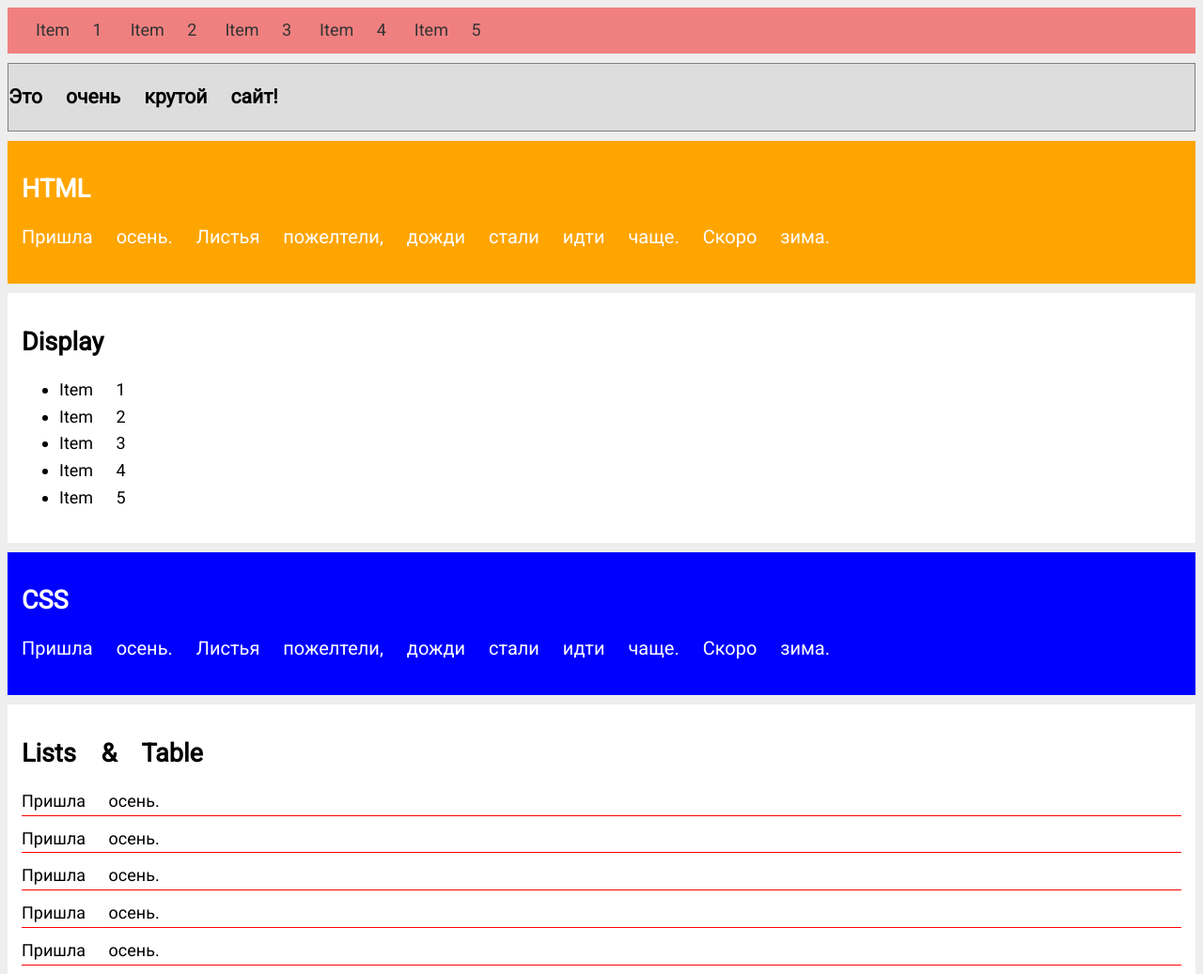
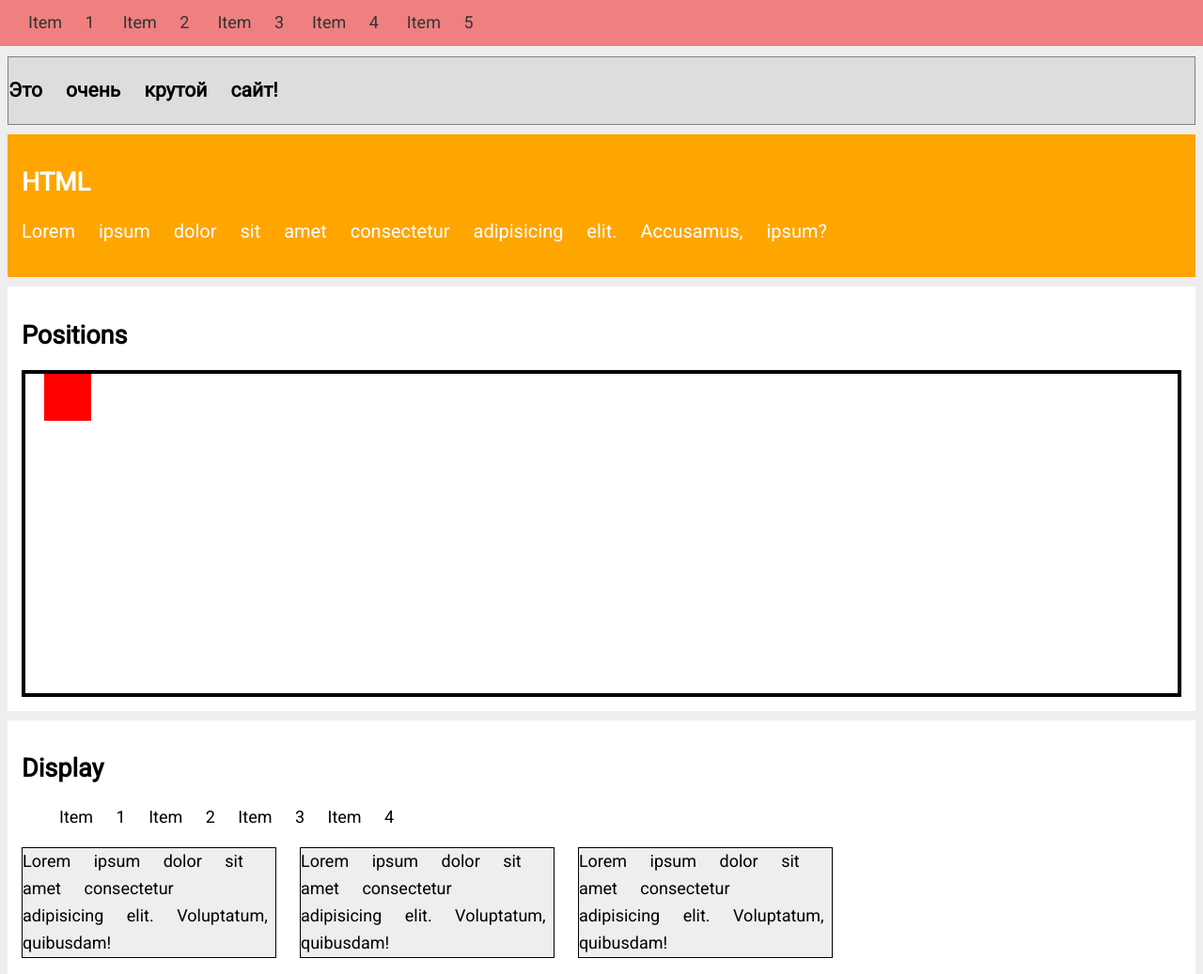
Before and after one commit to JakovlevMA/Learn_HTML_CSS, a plain HTML site: page HintsCSS/index.html in a window 1280 px wide. Shown: the top 1037 px of the page at 94% size. Drawn offline with Linux system fonts and the light colour scheme.

Commit message:
patch 1.0

```diff
--- /dev/null
+++ b/HintsCSS/08_display.css
@@ -0,0 +1,19 @@
+/*inline, block, inline-block*/
+
+.inline li {
+display: inline;
+}
+
+.box {
+    width: 22%;
+    border: 1px solid black;
+    background: #eeeeee;
+    display: inline-block;
+    box-sizing: border-box;
+}
+
+.img {
+    width: 500px;
+    display: block;
+    margin: 40px auto;
+}
--- /dev/null
+++ b/HintsCSS/09_positions.css
@@ -0,0 +1,33 @@
+.playground {
+    position: relative;
+    border: 4px solid black;
+    height: 300px;
+    padding: 20px;
+}
+
+.pos-box {
+    /* position: static; */
+    position: absolute;
+    /* left top right bottom */
+    /* top: 0; */
+    /* left: 0; */
+    /* top: 200px;
+    right: 120px;; */
+    top: 0;
+
+    width: 50px;
+    height: 50px;
+    background: red;
+}
+
+.navbar {
+    position: fixed;
+    top: 0;
+    left: 0;
+    right: 0;
+    z-index: 2;
+}
+
+#header {
+    margin-top: 60px;
+}
--- a/HintsCSS/index.html
+++ b/HintsCSS/index.html
@@ -2,13 +2,12 @@
 <html lang="en">
 <head>
     <meta charset="UTF-8">
-    <title>СSS Course</title>
+    <meta http-equiv="X-UA-Compatible" content="IE=edge">
+    <meta name="viewport" content="width=device-width, initial-scale=1.0">
+    <title>CSS Course</title>
     <style>
         body {
-              background: #ddd;
-          }
-        header {
-            border: 1px solid grey;
+            background: #ddd;
         }
     </style>
     <link rel="stylesheet" href="01_selectors.css">
@@ -17,50 +16,78 @@
     <link rel="stylesheet" href="04_borders.css">
     <link rel="stylesheet" href="06_links.css">
     <link rel="stylesheet" href="07_lists_table.css">
+    <link rel="stylesheet" href="08_display.css">
+    <link rel="stylesheet" href="09_positions.css">
 </head>
 <body>
+
 <nav class="navbar">
     <ul>
-        <li><a href="#">Item 1</a> </li>
-        <li><a href="#">Item 2</a> </li>
-        <li><a href="#">Item 3</a> </li>
-        <li><a href="#">Item 4</a> </li>
-        <li><a href="#">Item 5</a> </li>
+        <li><a href="#">Item 1</a></li>
+        <li><a href="#">Item 2</a></li>
+        <li><a href="#">Item 3</a></li>
+        <li><a href="#">Item 4</a></li>
+        <li><a href="#">Item 5</a></li>
     </ul>
 </nav>
-<header id="header" style="border: 1px solid grey">
-<h3>Это очень крутой сайт!</h3>
+
+<header id="header" style="border: 1px solid grey;">
+    <h3>Это очень крутой сайт!</h3>
 </header>
 
 <div class="card html">
     <h2>HTML</h2>
-<p>Пришла осень. Листья пожелтели, дожди стали идти чаще. Скоро зима.</p>
+    <p>Lorem ipsum dolor sit amet consectetur adipisicing elit. Accusamus, ipsum?</p>
+</div>
+
+<div class="card">
+    <h2>Positions</h2>
+
+    <div class="playground">
+        <div class="pos-box"></div>
+    </div>
 </div>
 
 <div class="card">
     <h2>Display</h2>
-    <ul>
+
+    <ul class="inline">
         <li>Item 1</li>
         <li>Item 2</li>
         <li>Item 3</li>
         <li>Item 4</li>
-        <li>Item 5</li>
     </ul>
+
+    <div class="box">
+        Lorem ipsum dolor sit amet consectetur adipisicing elit. Voluptatum, quibusdam!
+    </div>
+    <div class="box">
+        Lorem ipsum dolor sit amet consectetur adipisicing elit. Voluptatum, quibusdam!
+    </div>
+    <div class="box">
+        Lorem ipsum dolor sit amet consectetur adipisicing elit. Voluptatum, quibusdam!
+    </div>
+
+    <img src="https://upload.wikimedia.org/wikipedia/commons/thumb/6/61/HTML5_logo_and_wordmark.svg/160px-HTML5_logo_and_wordmark.svg.png" alt="html" class="img">
 </div>
 
+
 <div class="card css">
-        <h2>CSS</h2>
-        <p>Пришла осень. Листья пожелтели, дожди стали идти чаще. Скоро зима.</p>
+    <h2>CSS</h2>
+    <p>Lorem ipsum dolor sit amet consectetur adipisicing elit. Accusamus, ipsum?</p>
 </div>
+
 <div class="card">
-    <h2>Lists & Table</h2>
+    <h2>Lists & Tables</h2>
+
     <ul class="list">
-        <li>Пришла осень.</li>
-        <li>Пришла осень.</li>
-        <li>Пришла осень.</li>
-        <li>Пришла осень.</li>
-        <li>Пришла осень.</li>
+        <li>Lorem, ipsum.</li>
+        <li>Aperiam, tenetur.</li>
+        <li>Impedit, ut?</li>
+        <li>Magnam, repudiandae.</li>
+        <li>Repellendus, cumque!</li>
     </ul>
+
 
     <table class="table">
         <tr>
@@ -105,22 +132,24 @@
             <td>4</td>
             <td>5</td>
         </tr>
-
     </table>
 </div>
 
 <div class="card">
     <h2>Links & Buttons</h2>
+
     <p>
-    <a href="a">Это очень важная ссылка!</a>
+        <a href="#" class="btn">Это очень важная ссылка</a>
     </p>
+
     <p>
-    <button class="btn">Это кнопка</button>
+        <button class="btn">Это кнопка!</button>
     </p>
 </div>
 
 <div class="card">
-    <h2> Colors </h2>
+    <h2>Colors</h2>
+
     <h3 class="color-1">Color 1</h3>
     <h3 class="color-2">Color 2</h3>
     <h3 class="color-3">Color 3</h3>
@@ -129,11 +158,16 @@
 </div>
 
 <div class="card">
-    <h2> Borders </h2>
-    <p class="border-1"> Пришла осень. Листья пожелтели, дожди стали идти чаще.</p>
-    <p class="border-2"> Пришла осень. Листья пожелтели, дожди стали идти чаще.</p>
-    <p class="border-3"> Пришла осень. Листья пожелтели, дожди стали идти чаще.</p>
+    <h2>Borders</h2>
+
+    <p class="border-1">Lorem ipsum dolor sit amet.</p>
+    <p class="border-2">Lorem ipsum dolor sit amet.</p>
+    <p class="border-3">Lorem ipsum dolor sit amet.</p>
+
+    <div class="circle"></div>
 </div>
+
+
 
 </body>
 </html>
```
Also changed, not shown: HintsCSS/05_box_model.html (added, +84 -0 lines).
